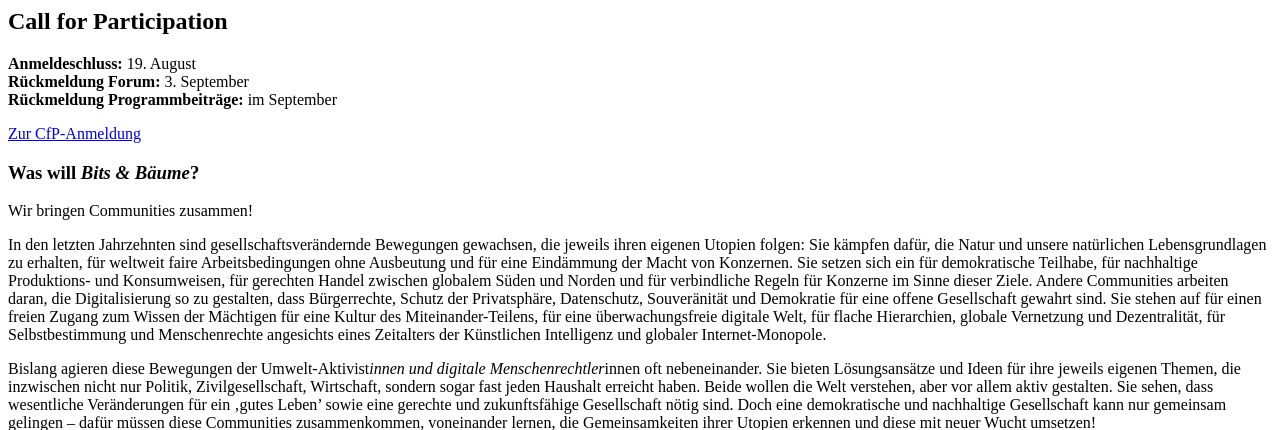
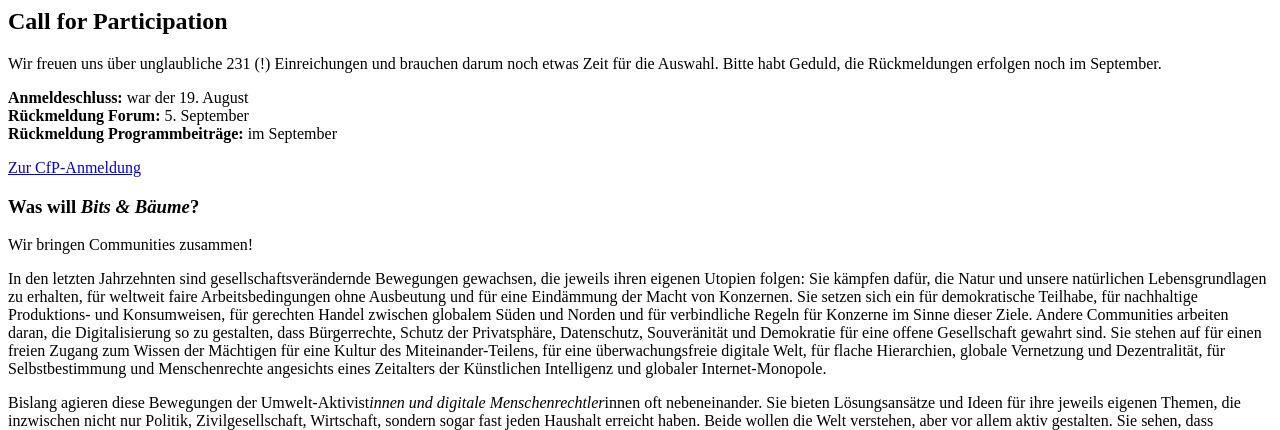
Before and after one commit to AfeefaDe/bitbaum, a PHP site: page /pages/call.php in a window 1280 px wide. Shown: the top 430 px of the page. Run offline with PHP 8.4, Linux system fonts and the light colour scheme; the template is opened without the code that fills it, so the values that code supplies are empty.

Commit message:
update text infos concerning the call

```diff
--- a/public/pages/call.php
+++ b/public/pages/call.php
@@ -3,10 +3,11 @@
         ?>
         <article>
             <h1>Call for Participation</h1>
+            <p>We are pleased to have an incredible number of 231 submissions and therefore need a little more time for the final selection. Please be patient. Updates will follow in September.</p>
             <article>
                 <div class="row">
-                    <p><strong>Registration deadline:</strong> 19th August<br>
-                        <strong>Feedback Forum:</strong> 3rd September<br>
+                    <p><strong>Registration deadline:</strong> was 19th August<br>
+                        <strong>Feedback Forum:</strong> 5th September<br>
                         <strong>Feedback program contributions:</strong> September</p>
                     <p class="square-action align-center">
                         <a class="button" href="https://frab.bits-und-baeume.org" target="_blank">Submission of
@@ -316,9 +317,10 @@
         <article>
             <h1>Call for Participation</h1>
             <article>
+                <p>Wir freuen uns über unglaubliche 231 (!) Einreichungen und brauchen darum noch etwas Zeit für die Auswahl. Bitte habt Geduld, die Rückmeldungen erfolgen noch im September.</p>
                 <div class="row">
-                    <p><strong>Anmeldeschluss:</strong> 19. August<br>
-                        <strong>Rückmeldung Forum:</strong> 3. September<br>
+                    <p><strong>Anmeldeschluss:</strong> war der 19. August<br>
+                        <strong>Rückmeldung Forum:</strong> 5. September<br>
                         <strong>Rückmeldung Programmbeiträge:</strong> im September</p>
                     <p class="square-action align-center">
                         <a class="button" href="https://frab.bits-und-baeume.org" target="_blank">Zur CfP-Anmeldung</a>
--- a/public/pages/start.php
+++ b/public/pages/start.php
@@ -14,7 +14,7 @@
                 <p>Digital infrastructures</p>
                 <p>Fundamental issues</p>
                 <p class="square-action align-center">
-                    <a href="/call/<?php echo $lang; ?>" class="button">Call for Participation</a>
+                    <a href="/call/<?php echo $lang; ?>" class="button">That was the Call for Participation</a>
                 </p>
             </article>
         </section>
@@ -51,7 +51,7 @@
                 <p>Digitale Infrastrukturen</p>
                 <p>Grundsatzfragen</p>
                 <p class="square-action align-center">
-                    <a href="/call/<?php echo $lang; ?>" class="button">Call for Participation</a>
+                    <a href="/call/<?php echo $lang; ?>" class="button">Das war der Call for Participation</a>
                 </p>
             </article>
         </section>
```
